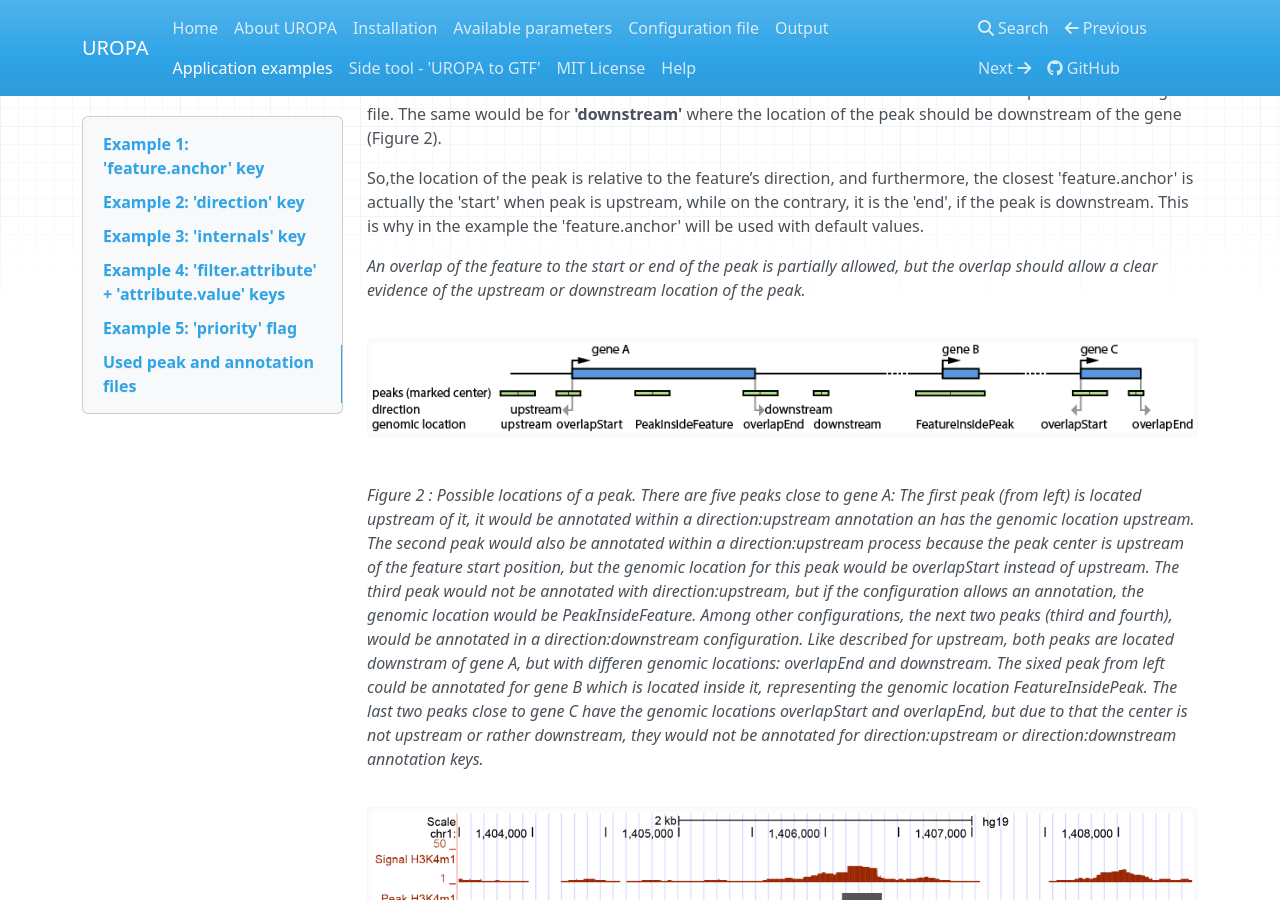
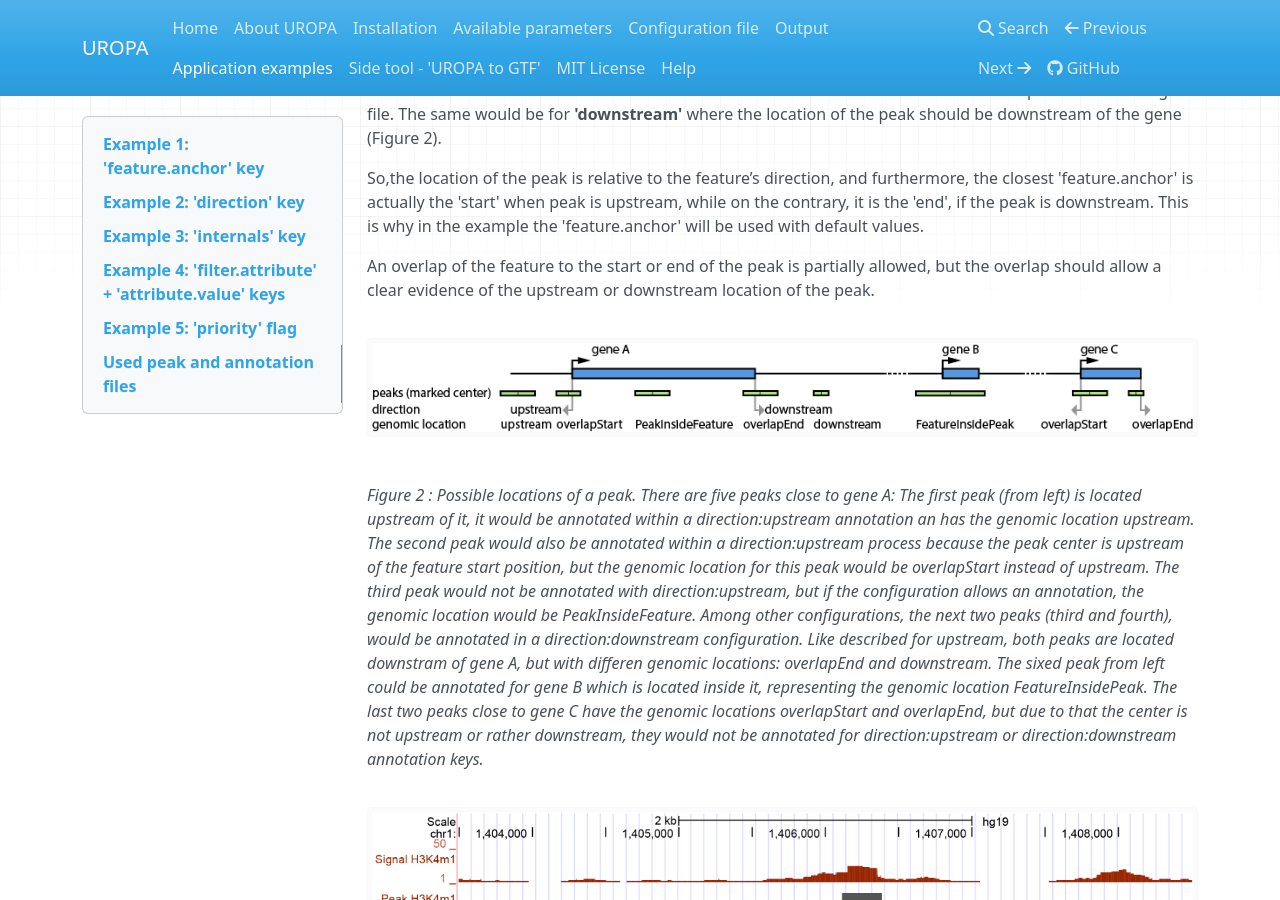
Before and after one commit to loosolab/UROPA, an MkDocs documentation site: the page built from docs/uropa-example.md, in a window 1280 px wide and 900 px high, scrolled down 1570 px. Built offline with MkDocs 1.6.1, drawn with Linux system fonts in a browser that asks for light colours; nearby versions of some CDN libraries; old or Windows-style settings are respelled for this version of MkDocs.

Commit message:
adapted labels

```diff
--- a/docs/uropa-example.md
+++ b/docs/uropa-example.md
@@ -56,7 +56,7 @@ When the direction key is set to **'upstream'**, peaks will be annotated to a fe
 
 So,the location of the peak is relative to the feature’s direction, and furthermore, the closest 'feature.anchor' is actually the 'start' when peak is upstream, while on the contrary, it is the 'end', if the peak is downstream.  This is why in the example the 'feature.anchor' will be used with default values.
 
-*An overlap of the feature to the start or end of the peak is partially allowed, but the overlap should allow a clear evidence of the upstream or downstream location of the peak.*
+An overlap of the feature to the start or end of the peak is partially allowed, but the overlap should allow a clear evidence of the upstream or downstream location of the peak.
 
 ![peak_upstream](img/peak_Upstream_Downstream_of_gene.png)
 
```
